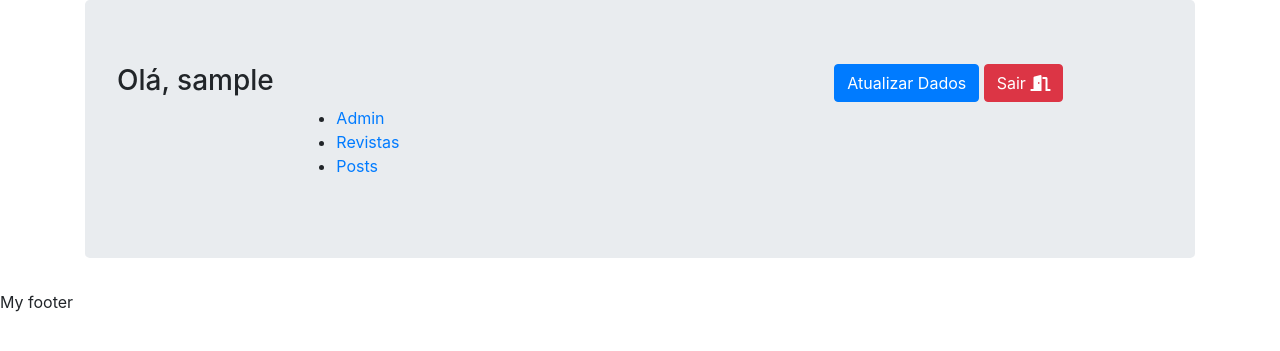
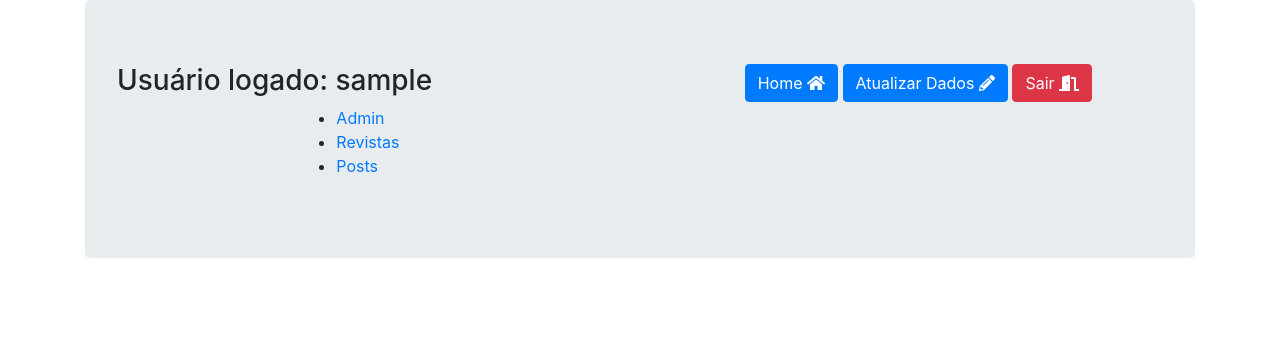
Before and after one commit to jan1o/DepPosts, a Django app: page / in a window 1280 px wide. Shown: the top 351 px of the page. Run offline with Django 3.2, Linux system fonts and the light colour scheme; the visitor is signed in with stand-in values (Sample User, id 1); some libraries are stand-ins or nearby versions.

Commit message:
Modificações na interface do projeto

```diff
--- a/posts/forms.py
+++ b/posts/forms.py
@@ -5,4 +5,4 @@ from .models import Post
 class PostForm(forms.ModelForm):
     class Meta:
         model = Post
-        fields = ['titulo', 'corpo']
+        fields = ['titulo', 'corpo', 'revistaAssociada']
--- a/posts/models.py
+++ b/posts/models.py
@@ -1,11 +1,13 @@
 from django.db import models
 from django.contrib.auth.models import User
+from revistas.models import Revista
 
 
 class Post(models.Model):
     titulo = models.CharField(max_length=100)
     corpo = models.CharField(max_length=1000)
     dataPublicacao = models.DateTimeField(auto_now_add=True)
+    revistaAssociada = models.OneToOneField(Revista, on_delete=models.CASCADE, default='')
 
     def __str__(self):
         return self.titulo
--- a/revistas/templates/editar-revista.html
+++ b/revistas/templates/editar-revista.html
@@ -12,6 +12,5 @@
         <button type="submit" class="btn btn-primary">Atualizar</button>
     </form>
 
-    <br/>
-    <a href="{% url 'listarRevista'%}" class="btn btn-danger">Voltar</a>
+    <a href="{% url 'listarRevista'%}" class="btn btn-danger" style="margin-top: 10px;">Voltar</a>
 {% endblock %}
--- a/revistas/templates/excluir-revista.html
+++ b/revistas/templates/excluir-revista.html
@@ -10,5 +10,5 @@
         <button type="submit" class="btn btn-primary">Sim</button>
     </form>
 
-    <a href="{% url 'listarRevista'%}" class="btn btn-danger">Não</a>
+    <a href="{% url 'listarRevista'%}" class="btn btn-danger" style="margin-top: 10px;">Não</a>
 {% endblock %}
--- a/templates/base.html
+++ b/templates/base.html
@@ -13,13 +13,40 @@
 <body>
     <div class="container">
         <div class="jumbotron">
+            {% if user.is_authenticated %}
+                <div class="row">
+                    <div class="col">
+                        <h3>Usuário logado: {{ user }}</h3>
+                    </div>
+                    <div class="col-5">
+                        <a href="{% url 'hello' %}" class="btn btn-primary">
+                            Home <i class="fas fa-home"></i>
+                        </a>
+
+                        <a href="{% url 'update' %}" class="btn btn-primary">
+                            Atualizar Dados <i class="fas fa-pencil-alt"></i>
+                        </a>
+
+                        <a href="{% url 'logout' %}" class="btn btn-danger">
+                            Sair <i class="fas fa-door-open"></i>
+                        </a>
+
+                    </div>
+                </div>
+            {% endif %}
+
             {% block main %}
             {% endblock %}
         </div>
     </div>
 
-    <div class="footer2 ">
+    <!-- <div class="footer2 ">
         My footer
-    </div>
+    </div> -->
 </body>
+<script>
+    function goBack() {
+        window.history.back()
+    }
+</script>
 </html>
--- a/templates/index.html
+++ b/templates/index.html
@@ -5,22 +5,6 @@
 
 {% block main %}
     {% if user.is_authenticated %}
-        <div class="row">
-            <div class="col">
-                <h3>Olá, {{ user }}</h3>
-            </div>
-            <div class="col-4">
-                <a href="{% url 'update' %}" class="btn btn-primary">
-                    Atualizar Dados
-                </a>
-
-                <a href="{% url 'logout' %}" class="btn btn-danger">
-                    Sair <i class="fas fa-door-open"></i>
-                </a>
-
-            </div>
-        </div>
-
         <div class="row">
             <div class="col"></div>
 
```
Also changed, not shown: posts/templates/post-delete-confirm.html (+2 -8 lines), posts/templates/posts-form.html (+1 -12 lines), posts/templates/posts.html (+2 -15 lines), revistas/templates/listar-revista.html (+0 -9 lines), posts/migrations/0002_post_revistaassociada.py (added).
